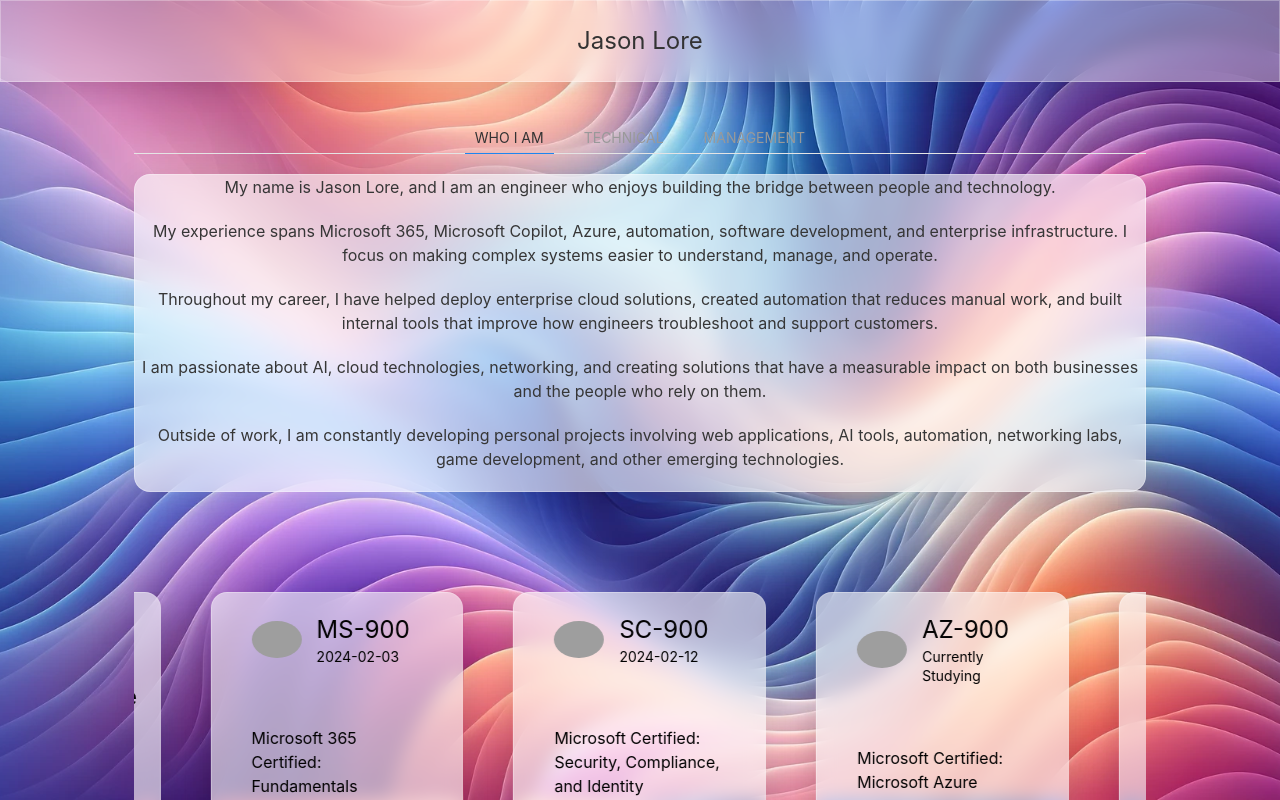
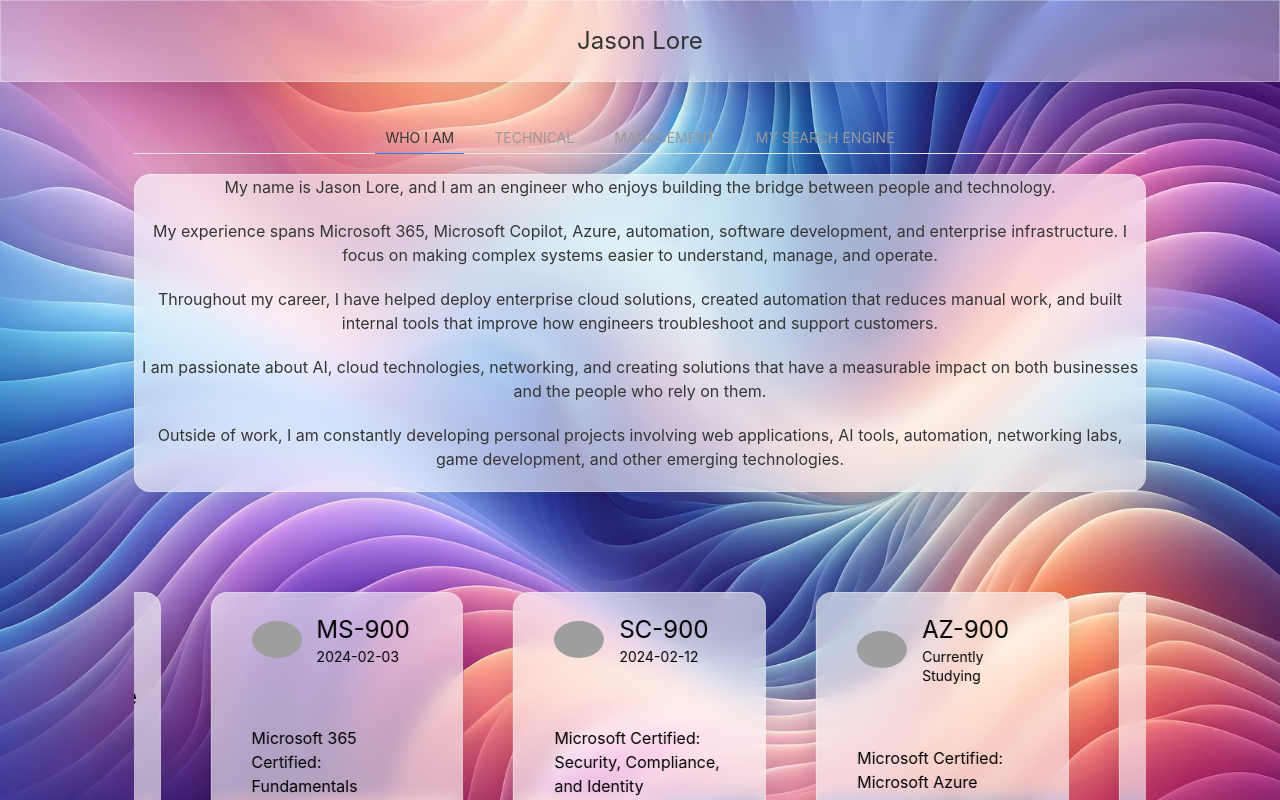
Before and after one commit to Jason-Lore/resume-site, a React (Create React App) app: page / in a window 1280 px wide. Shown: the top 800 px of the page. Built offline with nearby package versions, Linux system fonts and the light colour scheme; grey boxes are pictures that could not be loaded; the HTML template or start-up script is replaced by a standard one.

Commit message:
added link to my Relevent

```diff
--- a/src/components/Experience/index.js
+++ b/src/components/Experience/index.js
@@ -27,6 +27,11 @@
                     <li>
                         <a className="visible-text" href="/">
                             Management
+                        </a>
+                    </li>
+                    <li>
+                        <a className="visible-text" href="https://search.jasonlore.com">
+                            My Search Engine
                         </a>
                     </li>
                 </ul>
--- a/src/index.css
+++ b/src/index.css
@@ -45,3 +45,7 @@
 .certification-margin{
     margin-right: 50px;
 }
+
+.visible-text{
+    color: rgb(195, 191, 191);
+}
```
